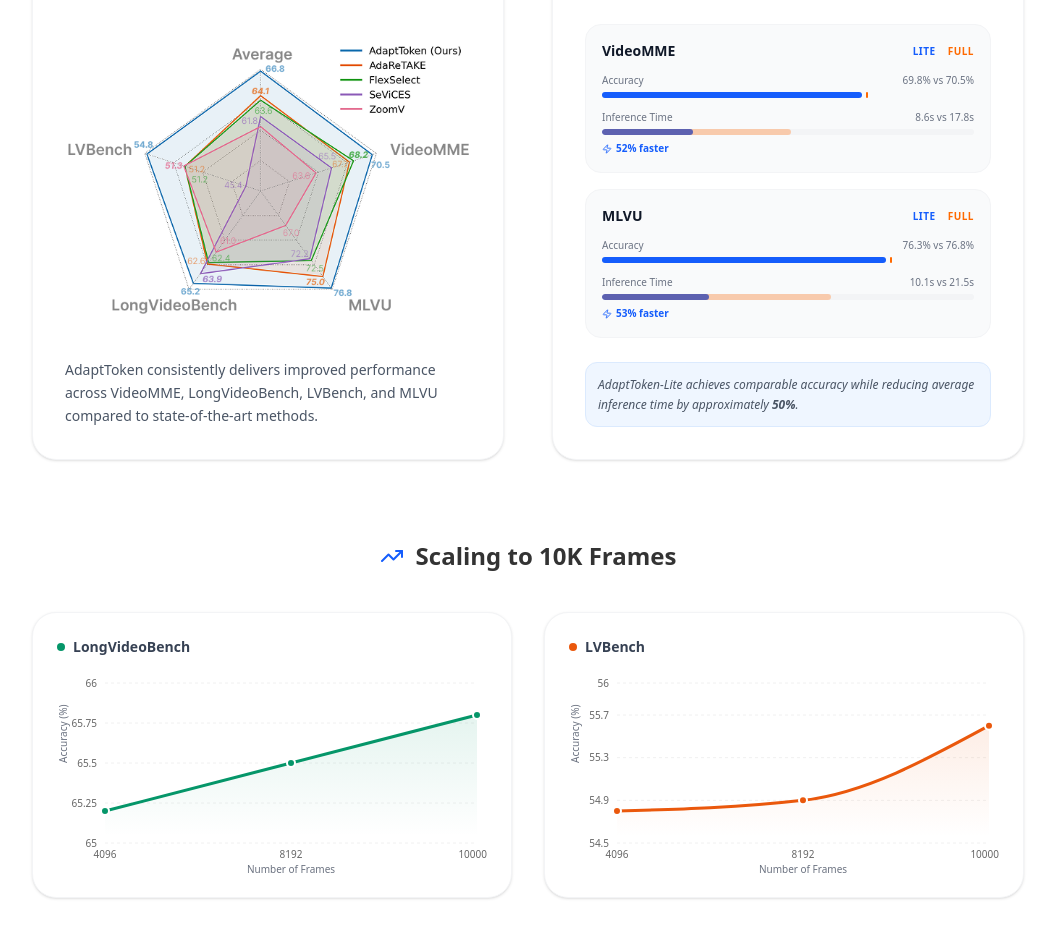
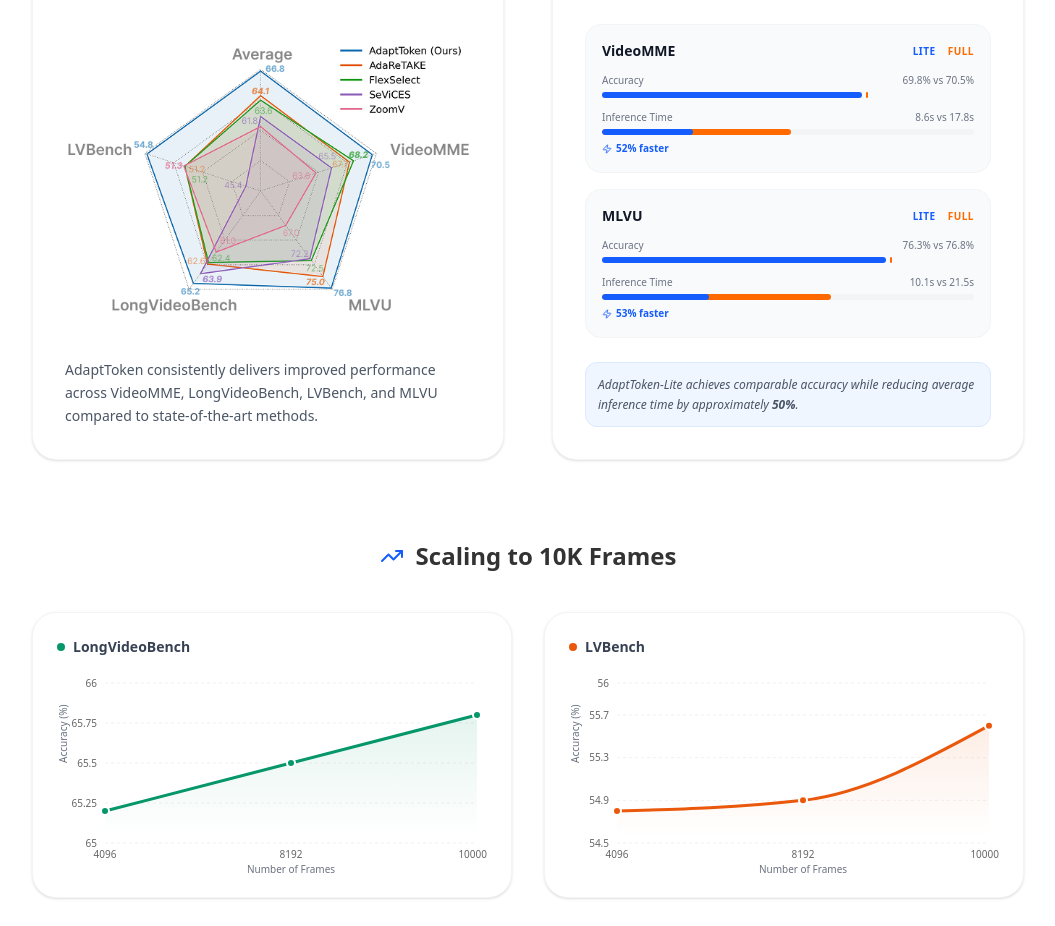
Before and after one commit to HaozheQi/adapt-token, a React (Vite) app: page / in a window 1280 px wide. Shown: the part 4323-5249 px from the top of the page, without its empty margins (112-1167 px from the left). Built offline with nearby package versions, Linux system fonts and the light colour scheme.

Commit message:
Add z-index to liteTime bar and remove opacity

```diff
--- a/src/App.tsx
+++ b/src/App.tsx
@@ -307,8 +307,8 @@ export default function App() {
                       <span>{item.liteTime}s vs {item.fullTime}s</span>
                     </div>
                     <div className="relative h-1.5 bg-gray-100 rounded-full overflow-hidden">
-                      <div className="absolute left-0 top-0 h-full bg-blue-600 rounded-full transition-all" style={{ width: `${(item.liteTime / 35) * 100}%` }}></div>
-                      <div className="absolute left-0 top-0 h-full bg-orange-500 rounded-full opacity-30" style={{ width: `${(item.fullTime / 35) * 100}%` }}></div>
+                      <div className="absolute left-0 top-0 h-full bg-blue-600 rounded-full transition-all z-10" style={{ width: `${(item.liteTime / 35) * 100}%` }}></div>
+                      <div className="absolute left-0 top-0 h-full bg-orange-500 rounded-full" style={{ width: `${(item.fullTime / 35) * 100}%` }}></div>
                     </div>
                     <div className="mt-1.5 text-[10px] text-blue-600 font-bold flex items-center gap-1">
                       <Zap size={10} />
```
